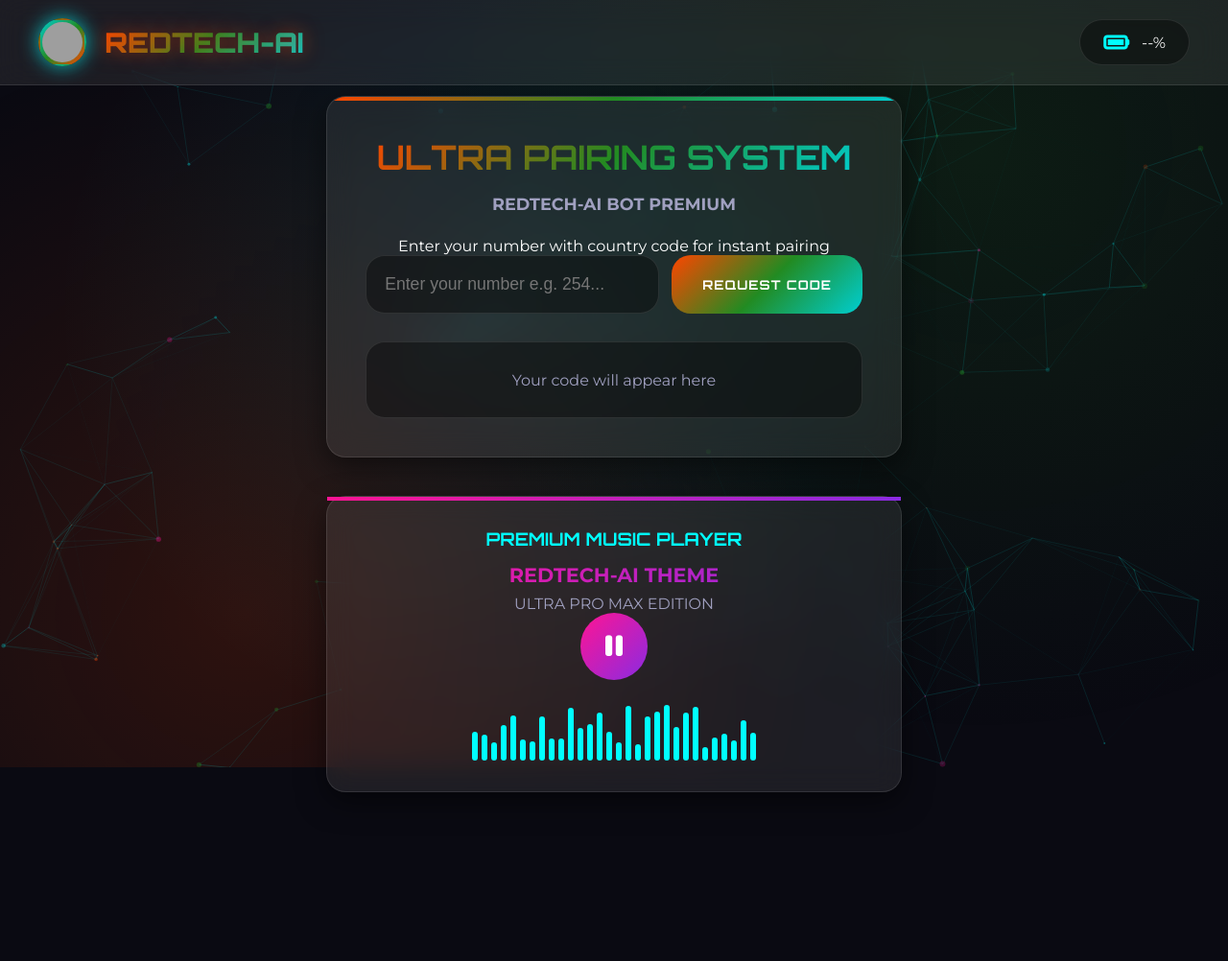
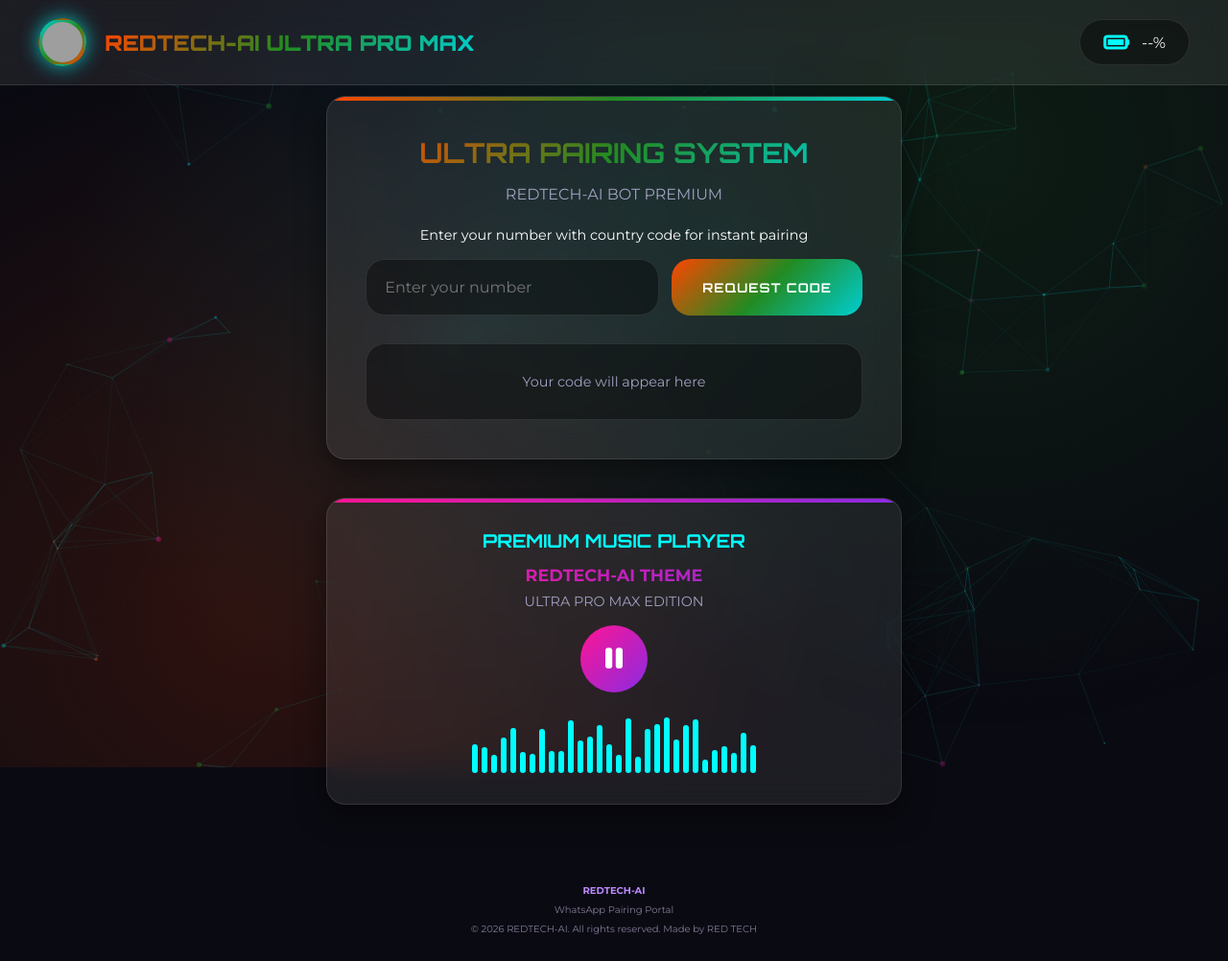
Before and after one commit to kred61601-crypto/RED-TECH-AI-2, a website: page public/code.html in a window 1280 px wide. Shown: the whole page at 96% size. Before the commit the page ends 976 px from the top, so only its background shows below. Drawn offline with nearby package versions, Linux system fonts and the light colour scheme; grey boxes are pictures that could not be loaded; animation ran at ten frames a second.

Commit message:
Update styles and content in code.html

```diff
--- a/public/code.html
+++ b/public/code.html
@@ -23,34 +23,35 @@
       --shadow: 0 10px 30px rgba(0, 0, 0, 0.5);
     }
     *{box-sizing:border-box;margin:0;padding:0}
-    body{font-family:'Montserrat',sans-serif;min-height:100vh;display:flex;flex-direction:column;align-items:center;position:relative;overflow-x:hidden;color:var(--text);background:var(--bg);padding:100px 20px 150px}
+    body{font-family:'Montserrat',sans-serif;min-height:100vh;display:flex;flex-direction:column;align-items:center;position:relative;overflow-x:hidden;color:var(--text);background:var(--bg);padding:100px 20px 40px}
     .animated-bg{position:fixed;top:0;left:0;width:100%;height:100%;z-index:-3;background:radial-gradient(circle at 20% 80%, rgba(255,69,0,0.15) 0%, transparent 50%),radial-gradient(circle at 80% 20%, rgba(34,139,34,0.15) 0%, transparent 50%),radial-gradient(circle at 40% 40%, rgba(0,206,209,0.1) 0%, transparent 50%)}
     #particles-js{position:fixed;top:0;left:0;width:100%;height:100%;z-index:-2}
     .header{position:fixed;top:0;left:0;right:0;display:flex;justify-content:space-between;align-items:center;padding:1.2rem 2.5rem;background:var(--glass);backdrop-filter:blur(var(--blur));z-index:100;border-bottom:1px solid rgba(255,255,255,0.1)}
     .logo-container{display:flex;align-items:center;gap:1.2rem}
     .logo-img{height:50px;width:50px;border-radius:50%;object-fit:cover;border:2px solid transparent;background:var(--primary);padding:2px;box-shadow:var(--highlight-glow);animation:logoSpin 10s linear infinite}
     @keyframes logoSpin{0%{transform:rotate(0deg)}100%{transform:rotate(360deg)}}
-    .logo-text{font-family:'Orbitron',sans-serif;font-size:1.8rem;font-weight:900;background:var(--primary);-webkit-background-clip:text;-webkit-text-fill-color:transparent;text-shadow:0 0 20px rgba(255,69,0,0.5)}
+    .logo-text{font-family:'Orbitron',sans-serif;font-size:1.4rem;font-weight:900;background:var(--primary);-webkit-background-clip:text;-webkit-text-fill-color:transparent}
     .battery-container{background:var(--glass-dark);border-radius:50px;padding:0.7rem 1.5rem;display:flex;align-items:center;gap:0.8rem;border:1px solid rgba(255,255,255,0.1)}
     .battery-icon{color:var(--highlight);font-size:1.5rem}
     .main-content{width:100%;max-width:600px;display:flex;flex-direction:column;gap:2.5rem;z-index:1}
     .box{background:var(--glass);backdrop-filter:blur(var(--blur));border-radius:var(--radius);padding:2.5rem;text-align:center;box-shadow:var(--shadow);border:1px solid rgba(255,255,255,0.1);position:relative;overflow:hidden}
     .box::before{content:'';position:absolute;top:0;left:0;right:0;height:4px;background:var(--primary)}
-    .box h2{font-family:'Orbitron',sans-serif;font-size:2.2rem;margin-bottom:1rem;background:var(--primary);-webkit-background-clip:text;-webkit-text-fill-color:transparent}
-    .box h5{color:var(--muted);margin-bottom:1.5rem;font-size:1.1rem}
+    .box h2{font-family:'Orbitron',sans-serif;font-size:1.8rem;margin-bottom:1rem;background:var(--primary);-webkit-background-clip:text;-webkit-text-fill-color:transparent}
+    .box h5{color:var(--muted);margin-bottom:1.5rem;font-weight:normal;font-size:1rem}
     .input-container{display:flex;gap:0.8rem;margin-bottom:1.8rem}
-    .input-container input{flex:1;padding:1.2rem;border-radius:var(--radius);border:1px solid rgba(255,255,255,0.1);background:var(--glass-dark);color:var(--text);font-size:1.1rem;outline:none}
+    .input-container input{flex:1;padding:1.2rem;border-radius:var(--radius);border:1px solid rgba(255,255,255,0.1);background:var(--glass-dark);color:var(--text);font-family:inherit;font-size:1rem;outline:none}
     .input-container input:focus{border-color:var(--highlight);box-shadow:0 0 0 3px rgba(0,255,255,0.3)}
     .input-container button{padding:1.2rem 2rem;background:var(--primary);color:white;border:none;border-radius:var(--radius);font-weight:700;cursor:pointer;font-family:'Orbitron';letter-spacing:1px;text-transform:uppercase}
     #pair-result{margin-top:1.8rem;padding:1.5rem;border-radius:var(--radius);background:var(--glass-dark);border:1px solid rgba(255,255,255,0.1);min-height:80px;display:flex;align-items:center;justify-content:center}
     #copy-code{background:var(--glass);border:2px solid var(--highlight);padding:1rem 2rem;border-radius:50px;color:white;cursor:pointer;font-weight:700;margin-top:1.5rem;display:none;font-family:'Orbitron'}
-    .music-player{width:100%;background:var(--glass);backdrop-filter:blur(var(--blur));border-radius:var(--radius);padding:2rem;box-shadow:var(--shadow);border:1px solid rgba(255,255,255,0.1);text-align:center;position:relative}
+    .music-player{width:100%;background:var(--glass);backdrop-filter:blur(var(--blur));border-radius:var(--radius);padding:2rem;box-shadow:var(--shadow);border:1px solid rgba(255,255,255,0.1);text-align:center;position:relative;overflow:hidden}
     .music-player::before{content:'';position:absolute;top:0;left:0;right:0;height:4px;background:var(--secondary)}
-    .music-player h3{color:var(--highlight);margin-bottom:0.8rem;font-family:'Orbitron'}
-    .music-title{font-weight:bold;font-size:1.3rem;margin-bottom:0.5rem;background:var(--secondary);-webkit-background-clip:text;-webkit-text-fill-color:transparent}
+    .music-player h3{color:var(--highlight);margin-bottom:0.8rem;font-size:1.2rem;font-family:'Orbitron'}
+    .music-title{font-weight:bold;font-size:1.1rem;margin-bottom:0.5rem;background:var(--secondary);-webkit-background-clip:text;-webkit-text-fill-color:transparent}
     .visualizer{display:flex;justify-content:center;align-items:flex-end;height:60px;margin-top:1.5rem;gap:4px}
     .bar{width:6px;background:var(--highlight);border-radius:3px}
-    @media(max-width:768px){.header{padding:1rem 1.5rem}.logo-text{font-size:1.4rem}body{padding:90px 15px 120px}.input-container{flex-direction:column}.input-container button{width:100%}}
+    footer{text-align:center;padding:20px;color:#827a96;font-size:10px;line-height:2;margin-top:20px}footer strong{color:#bd8aff}
+    @media(max-width:768px){.header{padding:1rem 1.5rem}.logo-text{font-size:1.1rem}body{padding:90px 15px 30px}.input-container{flex-direction:column}.input-container button{width:100%}}
   </style>
 </head>
 <body>
@@ -58,8 +59,8 @@
   <div id="particles-js"></div>
   <header class="header">
     <div class="logo-container">
-      <img src="https://files.catbox.moe/hhk8i3.jpg" class="logo-img">
-      <div class="logo-text">REDTECH-AI</div>
+      <img src="https://files.catbox.moe/hhk8i3.jpg" alt="Logo" class="logo-img">
+      <div class="logo-text">REDTECH-AI ULTRA PRO MAX</div>
     </div>
     <div class="battery-container">
       <i class="fas fa-battery-full battery-icon" id="battery-icon"></i>
@@ -70,27 +71,29 @@
     <div class="box">
       <h2>ULTRA PAIRING SYSTEM</h2>
       <h5>REDTECH-AI BOT PREMIUM</h5>
-      <p>Enter your number with country code for instant pairing</p>
+      <p style="font-size:0.9rem;margin-bottom:1rem">Enter your number with country code for instant pairing</p>
       <div class="input-container">
-        <input type="tel" id="number" placeholder="Enter your number e.g. 254..." maxlength="15" required>
+        <input type="tel" id="number" placeholder="Enter your number" maxlength="15" required>
         <button id="submit">REQUEST CODE</button>
       </div>
-      <div id="pair-result"><p id="waiting-message" style="display:none">Processing...</p><p style="color:var(--muted)">Your code will appear here</p></div>
+      <div id="pair-result"><p id="waiting-message" style="display:none">Processing your request...</p><p style="color:var(--muted);font-size:0.9rem">Your code will appear here</p></div>
       <button id="copy-code" onclick="copyCode()">COPY YOUR CODE</button>
-      <div id="msgBox" style="display:none;margin-top:12px;padding:10px;border-radius:10px;font-size:12px"></div>
+      <div id="msgBox" style="display:none;margin-top:12px;padding:10px;border-radius:8px;font-size:11px"></div>
     </div>
     <div class="music-player">
       <h3>PREMIUM MUSIC PLAYER</h3>
       <div class="music-title">REDTECH-AI THEME</div>
-      <div class="music-subtitle" style="color:var(--muted)">ULTRA PRO MAX EDITION</div>
+      <div class="music-subtitle" style="color:var(--muted);font-size:0.9rem;margin-bottom:1rem">ULTRA PRO MAX EDITION</div>
       <button class="play-btn" onclick="togglePlay()" style="background:var(--secondary);border:none;border-radius:50%;width:70px;height:70px;display:flex;align-items:center;justify-content:center;margin:0 auto;cursor:pointer"><i class="fas fa-pause" id="play-icon" style="color:white;font-size:1.8rem"></i></button>
       <div class="visualizer" id="visualizer"></div>
       <audio id="audio1" src="https://files.catbox.moe/svi5pb.mp3" loop></audio>
     </div>
+    <footer><strong>REDTECH-AI</strong><br>WhatsApp Pairing Portal<br>© <span id="year"></span> REDTECH-AI. All rights reserved. Made by RED TECH</footer>
   </div>
   <script src="https://cdn.jsdelivr.net/particles.js/2.0.0/particles.min.js"></script>
   <script>
     particlesJS('particles-js',{particles:{number:{value:80},color:{value:["#FF4500","#228B22","#00CED1","#FF1493"]},shape:{type:"circle"},opacity:{value:0.5,random:true},size:{value:3,random:true},line_linked:{enable:true,distance:150,color:"#00FFFF",opacity:0.2,width:1},move:{enable:true,speed:2,random:true}},interactivity:{events:{onhover:{enable:true,mode:"repulse"}}},retina_detect:true});
+    document.getElementById("year").textContent=new Date().getFullYear();
     const pairResult=document.getElementById("pair-result"),submitBtn=document.getElementById("submit"),numberInput=document.getElementById("number"),copyCodeBtn=document.getElementById("copy-code"),waitingMessage=document.getElementById("waiting-message"),msgBox=document.getElementById("msgBox");
     function showMsg(t,type){msgBox.style.display="block";msgBox.textContent=t;msgBox.style.background=type==="error"?"rgba(255,83,120,0.1)":"rgba(57,230,155,0.1)";msgBox.style.border="1px solid "+(type==="error"?"rgba(255,83,120,0.2)":"rgba(57,230,155,0.2)");msgBox.style.color=type==="error"?"#ff9bae":"#8df1c1";}
     async function copyCode(){const code=pairResult.innerText.replace('CODE:','').trim();try{await navigator.clipboard.writeText(code);copyCodeBtn.innerText="COPIED!";setTimeout(()=>copyCodeBtn.innerText="COPY YOUR CODE",2000)}catch(e){}}
@@ -101,7 +104,7 @@
       if(!raw){pairResult.innerHTML='<p style="color:var(--highlight);font-weight:bold">Please enter your number</p>';return}
       const cleanNumber=raw.replace(/[^0-9]/g,"");
       if(cleanNumber.length<7){pairResult.innerHTML='<p style="color:#ff5555">Invalid Number</p>';return}
-      waitingMessage.style.display="block";waitingMessage.textContent="Processing...";pairResult.innerHTML="";pairResult.appendChild(waitingMessage);copyCodeBtn.style.display="none";msgBox.style.display="none";submitBtn.disabled=true;submitBtn.textContent="REQUESTING...";
+      waitingMessage.style.display="block";waitingMessage.textContent="Processing your request...";pairResult.innerHTML="";pairResult.appendChild(waitingMessage);copyCodeBtn.style.display="none";msgBox.style.display="none";submitBtn.disabled=true;submitBtn.textContent="REQUESTING...";
       try{
         const res=await fetch("/api/bot/quick-pair-code",{method:"POST",headers:{"Content-Type":"application/json"},body:JSON.stringify({phone:cleanNumber,server:"1"})});
         const data=await res.json();if(!res.ok)throw new Error(data.message||data.error||"Pairing failed");
```
